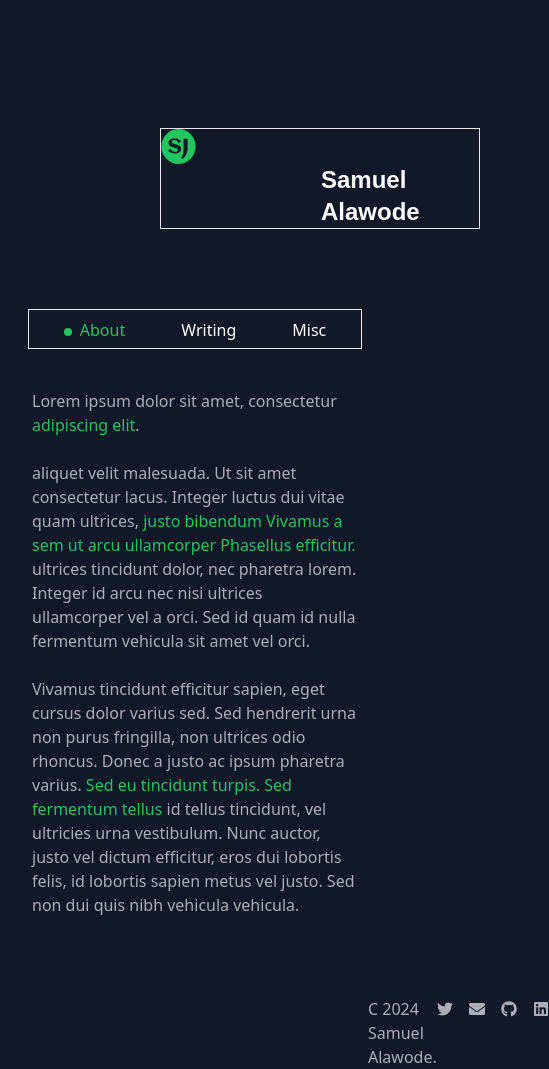
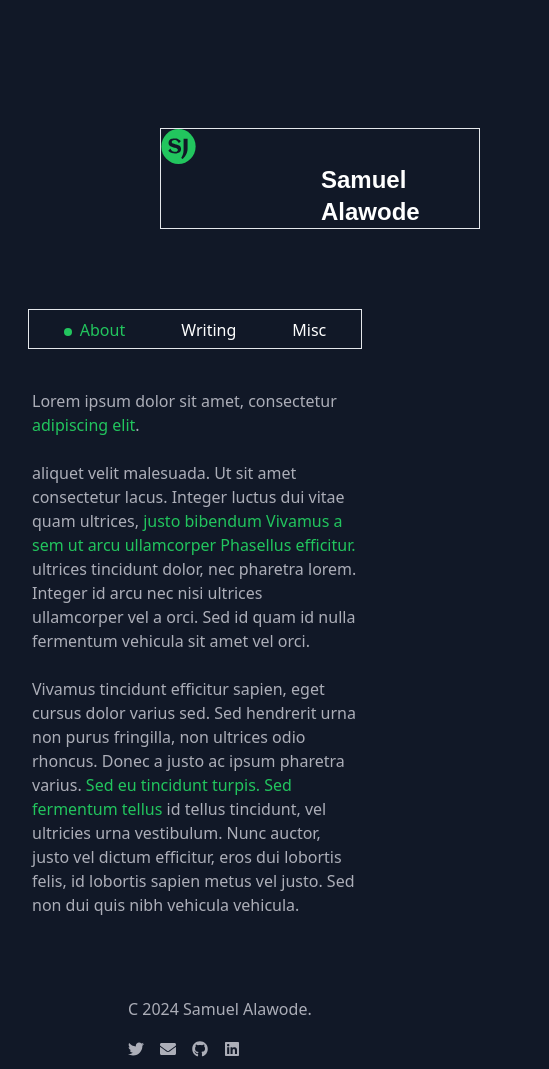
Before and after one commit to SamuelBriggs/Jojosammy, a React (Create React App) app: page / in a window 390 px wide. Shown: the whole page, 549 px wide, since content can reach past the window. Built offline with nearby package versions, Linux system fonts and the light colour scheme; the HTML template or start-up script is replaced by a standard one.

Commit message:
Mobile responsiveness in progress

```diff
--- a/src/pages/Footer.jsx
+++ b/src/pages/Footer.jsx
@@ -9,7 +9,9 @@ const Footer = () => {
       };
 
   return (
-    <div className='mt-20 ml-52 flex flex-row w-6/12 custom:w-full custom:-ml-20 justify-between   custom2:w-full custom2:-ml-20 '>
+    <div className='mt-20 ml-52 flex flex-row w-6/12 custom:w-full custom:-ml-20 justify-between
+    custom2:w-full custom2:-ml-20 custom3:-ml-8 custom3:w-full custom3-flex
+    custom3:flex-col custom3:space-y-5 custom3:justify-center'>
         <div className='text-[#acaeb8] custom:flex custom:flex-row custom:text-md custom:w-full custom2:-ml-7'>
             C {currentDate.getFullYear()} Samuel Alawode.
         </div>
```
